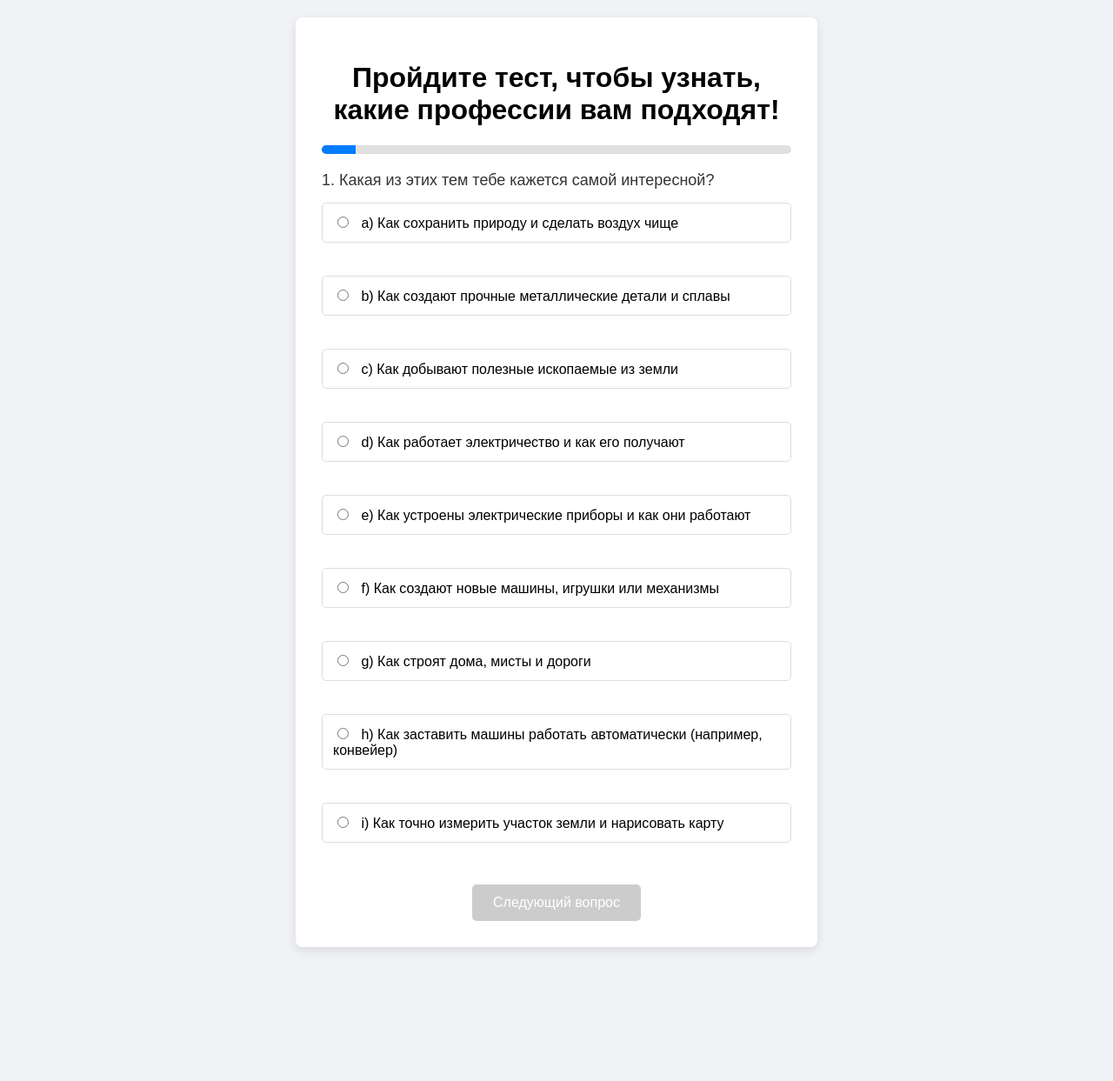
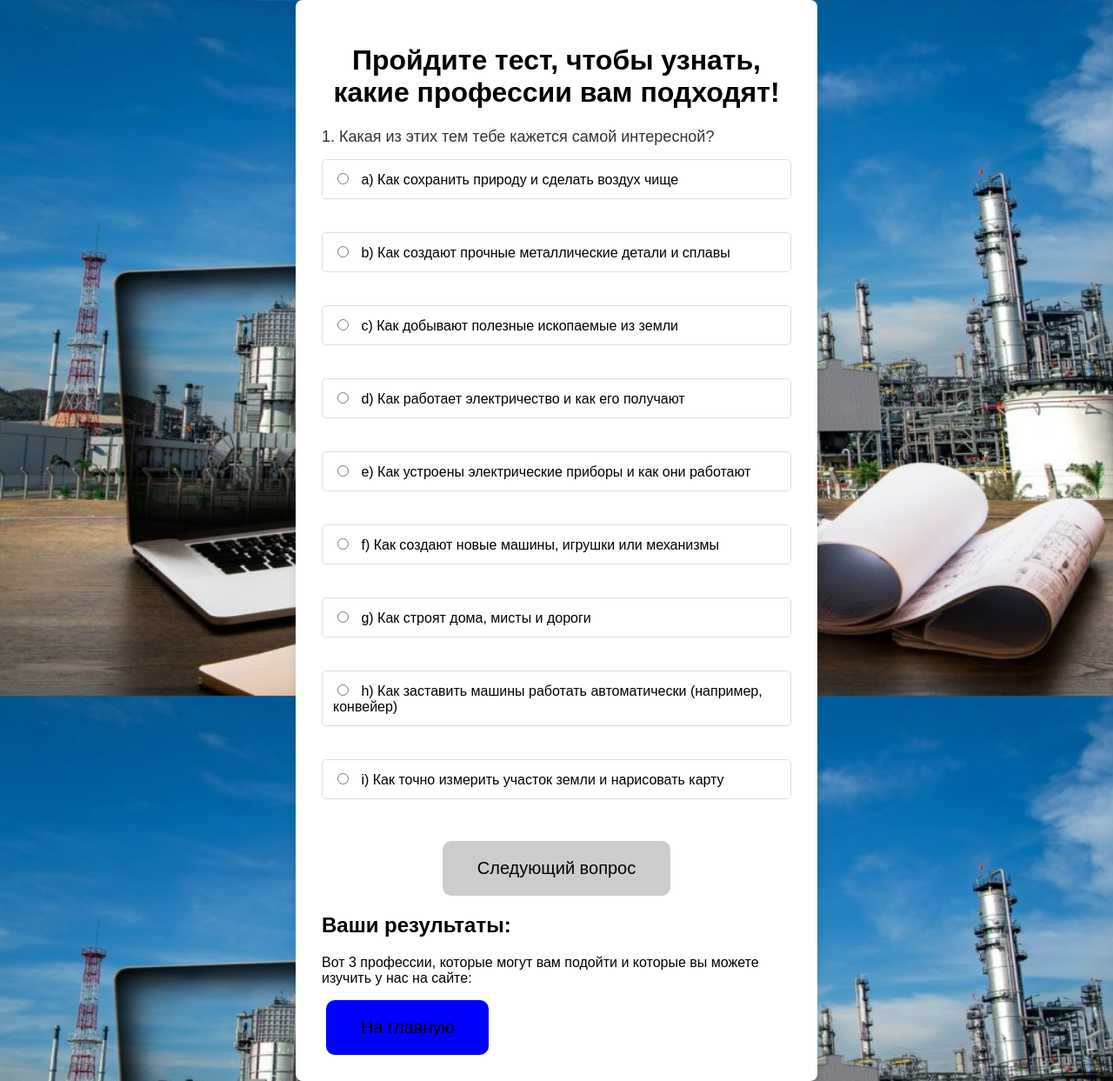
Before and after one commit to Luvinto/Technostart, a Django app: page /prof_tests in a window 1280 px wide. Shown: the whole page at 87% size. Before the commit the page ends 1093 px from the top, so only its background shows below. Run offline with Django 5.2, Linux system fonts and the light colour scheme.

Commit message:
дизайн тесты

```diff
--- a/my_site/prof_tests/templates/prof_tests/prof_test.html
+++ b/my_site/prof_tests/templates/prof_tests/prof_test.html
@@ -3,13 +3,17 @@
 <html lang="ru">
 <head>
     <meta charset="UTF-8">
-    <title>Тест профориентации</title>
+    <title>Техностарт-Профориентационный тест</title>
     <style>
         body {
+    margin: 0;
+    padding: 0;
+    background-image: url('{% static "prof_tests/img/image_test.jpeg" %}');
+    background-size: cover;
+    background-position: center center;
+    background-repeat: no-repeat;
+    background-attachment: fixed;
     font-family: Arial, sans-serif;
-            margin: 0;
-            padding: 20px;
-            background-color: #f0f2f5;
     display: flex;
     justify-content: center;
     align-items: center;
@@ -18,11 +22,12 @@
 .container {
     max-width: 600px;
     width: 100%;
-            background-color: white;
+    background-color: white; /* Белый фон для карточки */
     border-radius: 8px;
     box-shadow: 0 4px 12px rgba(0,0,0,0.1);
     padding: 30px;
     box-sizing: border-box;
+    /* Позиционирование не нужно, так как центрирование через body */
 }
 .question {
     display: none; /* Все вопросы скрыты по умолчанию */
@@ -59,7 +64,7 @@
 }
 .option:hover {
     background-color: #f5f7fa;
-            border-color: #007bff;
+    border-color: #fd7e14; /* Оранжевый при наведении */
 }
 .option input[type="radio"] {
     margin-right: 10px;
@@ -69,22 +74,29 @@
     text-align: center;
 }
 button {
-            padding: 12px 24px;
-            background-color: #007bff;
-            color: white;
+    padding: 20px 40px;
+    background-color: orange; /* Оранжевый основной цвет кнопки */
+    color: black;
     border: none;
-            border-radius: 5px;
+    border-radius: 10px;
     cursor: pointer;
-            font-size: 16px;
+    font-size: 20px;
     transition: background-color 0.2s;
+    margin: 0 5px; /* Небольшой отступ между кнопками */
 }
 button:hover {
-            background-color: #0056b3;
+    background-color: #e66100; /* Темнее оранжевый при наведении */
 }
 button:disabled {
     background-color: #cccccc;
     cursor: not-allowed;
 }
+/* Стили для кнопки "На главную" */
+.btn-home {
+    background-color: blue;
+}
+.btn-home:hover {
+    background-color: #e66100;
 .progress-container {
     margin-bottom: 20px;
 }
@@ -97,7 +109,7 @@
 }
 .progress-bar-fill {
     height: 100%;
-            background-color: #007bff;
+    background-color: #fd7e14; /* Оранжевый цвет прогресс-бара */
     width: 0%;
     transition: width 0.4s ease;
 }
@@ -126,8 +138,7 @@
             </div>
         </div>
         <form id="career-test-form">
-            <!-- Вопросы будут вставлены сюда JavaScript-ом -->
-            <!-- Пример одного вопроса (их будет 14) -->
+            <!-- Ваши вопросы (q1 до q14) -->
             <div class="question" id="q1">
                 <p>1. Какая из этих тем тебе кажется самой интересной?</p>
                 <label class="option"><input type="radio" name="q1" value="a"> a) Как сохранить природу и сделать воздух чище</label><br>
@@ -277,7 +288,7 @@
                 <label class="option"><input type="radio" name="q12" value="b"> b) Интересно разбираться в сложных технических процессах</label><br>
                 <label class="option"><input type="radio" name="q12" value="c"> c) Люблю задачи, связанные с приключениями и техникой</label><br>
                 <label class="option"><input type="radio" name="q12" value="d"> d) Хочу разобраться в сложной энергосистеме</label><br>
-                <label class="option"><input type="radio" name="q12" value="e"> e) Люлю "починить" что-то сломанное</label><br>
+                <label class="option"><input type="radio" name="q12" value="e"> e) Люблю "починить" что-то сломанное</label><br>
                 <label class="option"><input type="radio" name="q12" value="f"> f) Люблю придумывать и создавать новое</label><br>
                 <label class="option"><input type="radio" name="q12" value="g"> g) Интересно планировать и проектировать</label><br>
                 <label class="option"><input type="radio" name="q12" value="h"> h) Люблю программировать и автоматизировать</label><br>
@@ -311,15 +322,18 @@
             </div>
 
             <div class="navigation">
+                <!-- Кнопка "Следующий" / "Получить результаты" -->
                 <button type="button" id="next-btn" disabled>Следующий вопрос</button>
-                <!-- Кнопка "Получить результаты" будет отображаться на последнем вопросе -->
             </div>
         </form>
 
         <div id="results" class="results">
             <h2>Ваши результаты:</h2>
-            <p>Вот топ-3 профессии, которые могут вам подойти:</p>
+            <p>Вот 3 профессии, которые могут вам подойти и которые вы можете изучить у нас на сайте:</p>
+
             <ol id="top3-list"></ol>
+            <!-- Кнопка "На главную" также отображается после результатов -->
+            <a href="{% url 'home' %}"><button type="button" class="btn-home">На главную</button></a>
         </div>
     </div>
 
```
Also changed, not shown: my_site/main/static/main/css/style.css (+41 -13 lines), my_site/main/templates/main/base.html (+11 -5 lines), my_site/db.sqlite3, my_site/prof_tests/static/prof_tests/img/image_test.jpeg (added). Lines whose indentation alone changed are shown as unchanged.
